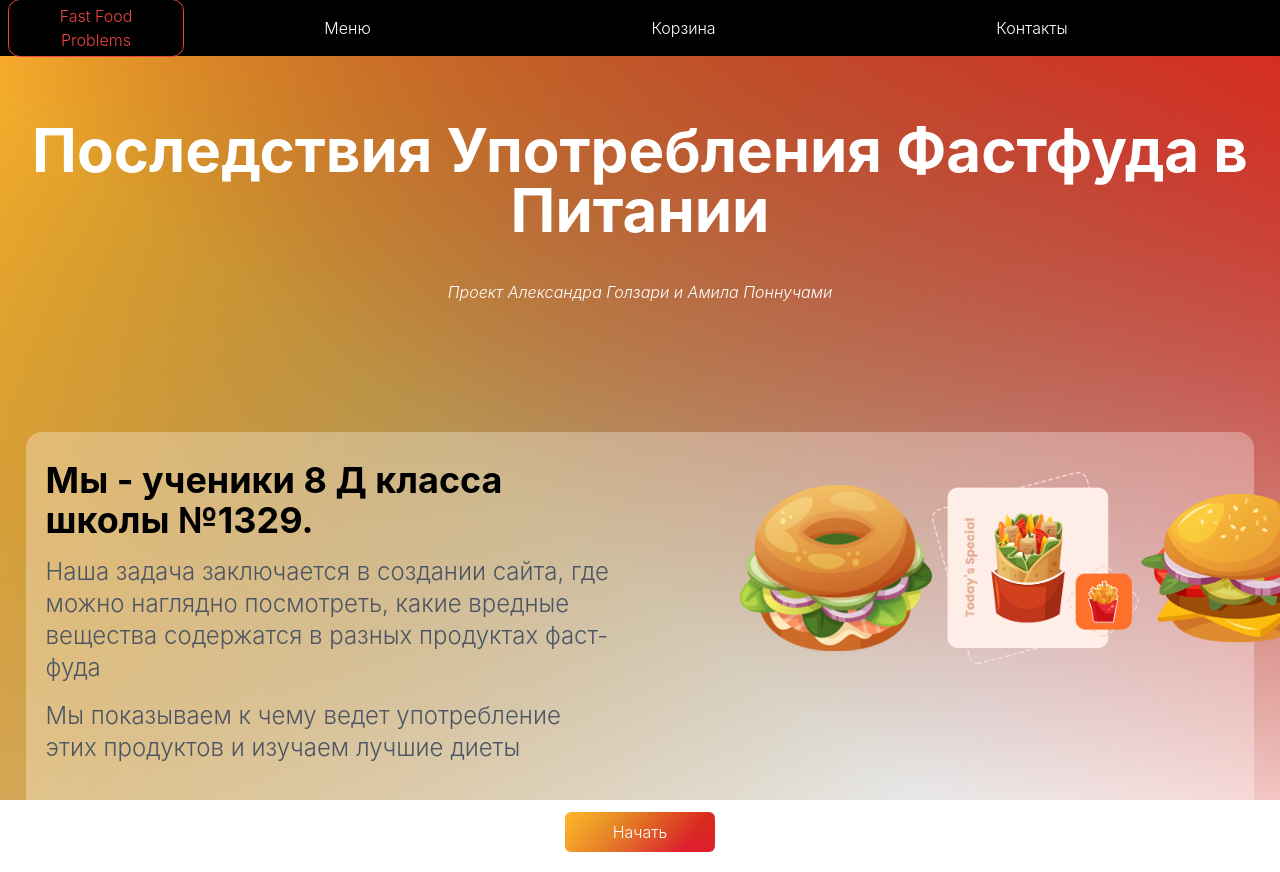
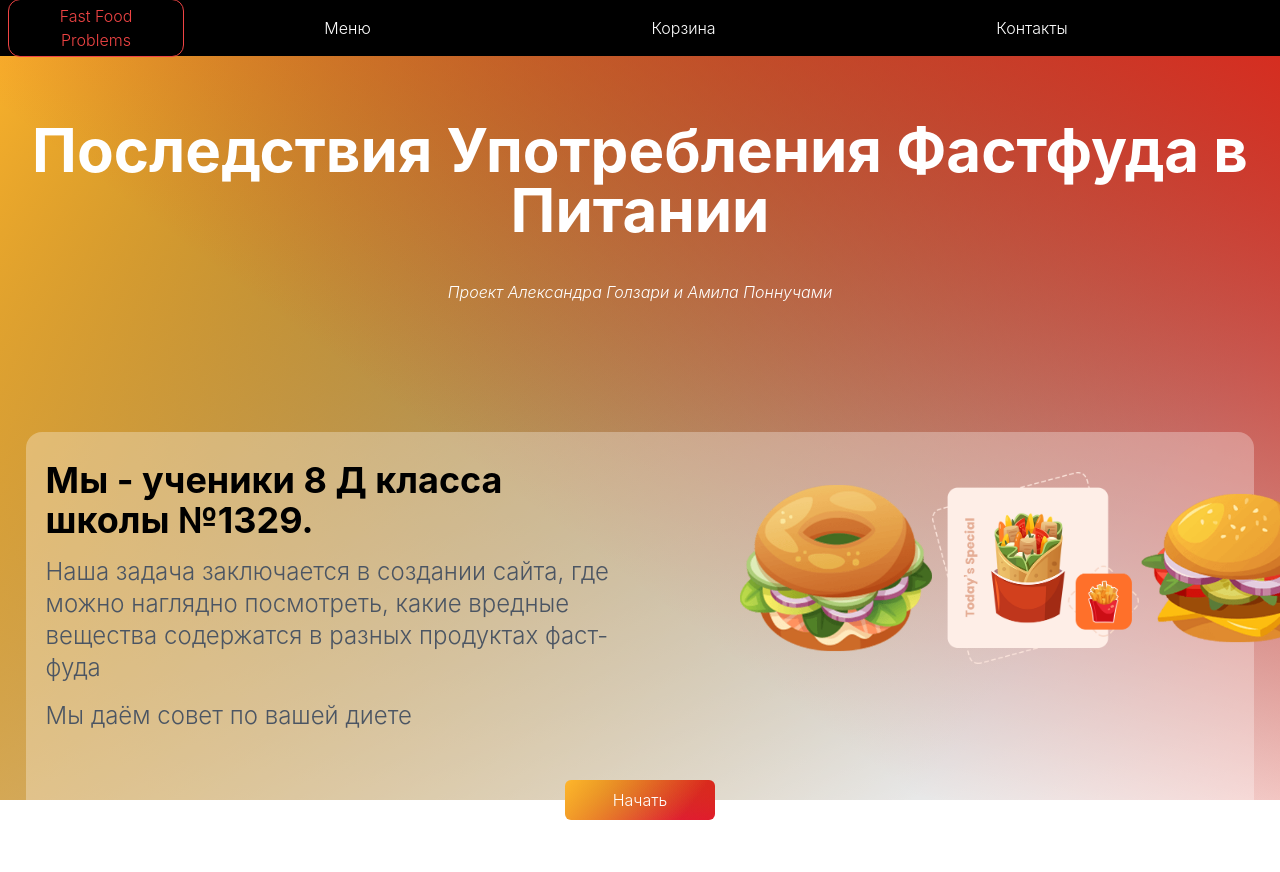
Before and after one commit to realvudi/fast-food-problem, a React (Create React App) app: page /total in a window 1280 px wide. Shown: the top 872 px of the page. After the commit the page ends 840 px from the top, so only its background shows below. Built offline with nearby package versions, Linux system fonts and the light colour scheme.

Commit message:
changed main

```diff
--- a/src/pages/Main.js
+++ b/src/pages/Main.js
@@ -40,7 +40,7 @@ function Main() {
                         </h5>
 
                         <h5 className="text-2xl py-2 text-gray-600 ">
-                        Мы показываем к чему ведет употребление этих продуктов и изучаем лучшие диеты
+                        Мы даём совет по вашей диете
                         </h5>
 
                     </div>
```
